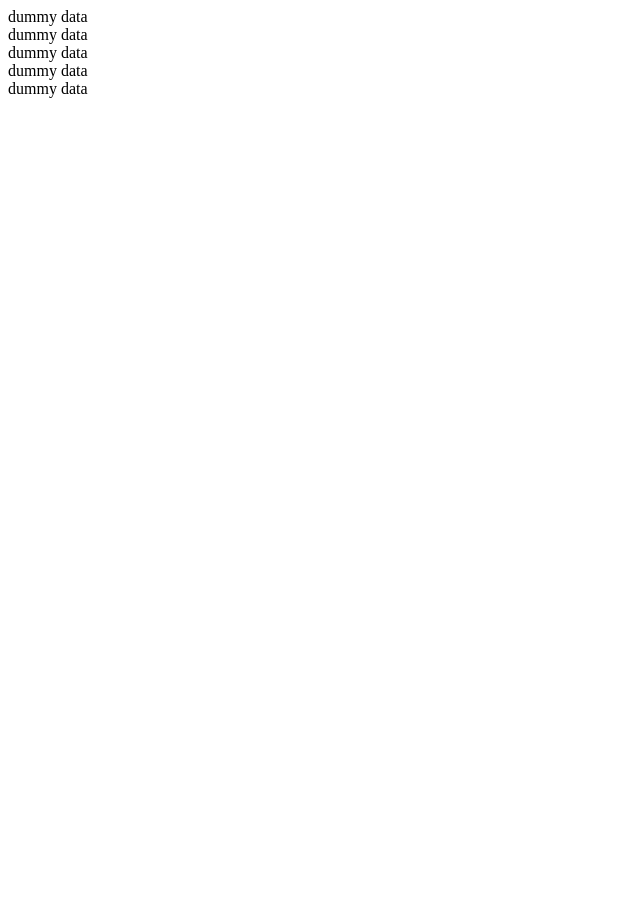
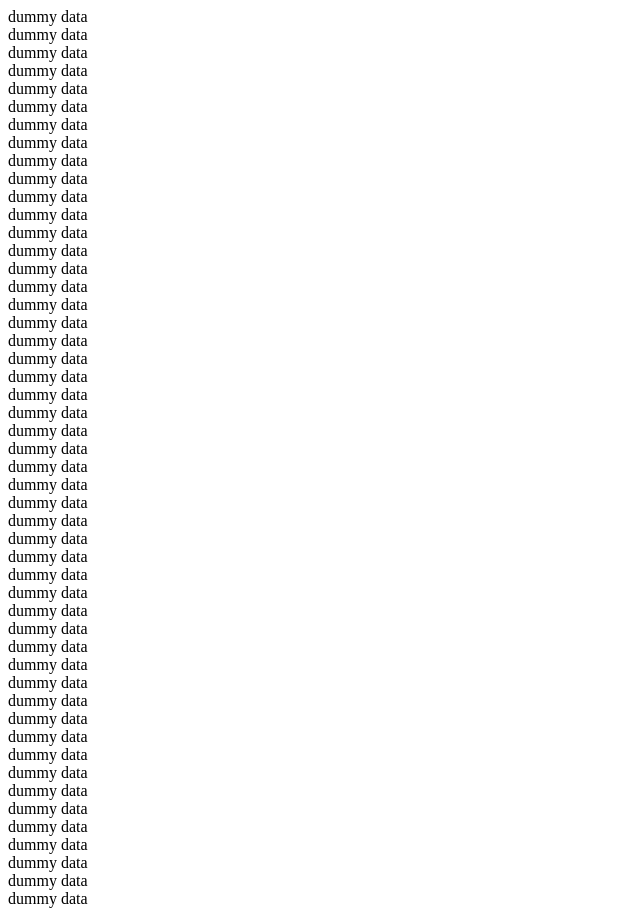
Before and after one commit to thpongue/flickr_angular, a website: page src/index.html in a window 1280 px wide. Shown: the whole page, without its empty margins (0-640 px from the left). Before the commit the page ends 800 px from the top, so only its background shows below. Drawn offline with nearby package versions, Linux system fonts and the light colour scheme; files that its build step writes are made by us from their sources.

Commit message:
Taking a leaf out of kent becks book and writing the simplest solution possible then building on it - thats another way of saying this doesn't do much at the moment

```diff
--- a/src/index.html
+++ b/src/index.html
@@ -2,7 +2,7 @@
 <html>
 	<head>
 		<meta charset="utf-8">
-		<meta http-equiv="X-UA-Compatible" content="IE=edge,chrome=1">
+		<meta http-equiv="X-UA-Compatible" content="IE=edge,chrome=">
 		<meta name="author" content="Neteffects">
 		<meta name="viewport" content="width=device-width, user-scalable=no">
 		<link href="css/styles.css" rel="stylesheet" type="text/css">
@@ -10,13 +10,94 @@
 		<script src="libs/angular.min.js"></script>
 	</head>
 	<body ng-app>
-		<div>
-			<div>
-				<div id="photoUrl1">dummy data</div>
-				<div id="postTitle1">dummy data</div>
-				<div id="postAuthor1">dummy data</div>
-				<div id="publishDate1">dummy data</div>
-				<div id="flickrLink1">dummy data</div>
+		<div id="items">
+			<div id="item1">
+				<div id="photoUrl">dummy data</div>
+				<div id="postTitle">dummy data</div>
+				<div id="postAuthor">dummy data</div>
+				<div id="publishDate">dummy data</div>
+				<div id="flickrLink">dummy data</div>
+			</div>
+		</div>
+		<div id="items">
+			<div id="item2">
+				<div id="photoUrl">dummy data</div>
+				<div id="postTitle">dummy data</div>
+				<div id="postAuthor">dummy data</div>
+				<div id="publishDate">dummy data</div>
+				<div id="flickrLink">dummy data</div>
+			</div>
+		</div>
+		<div id="items">
+			<div id="item3">
+				<div id="photoUrl">dummy data</div>
+				<div id="postTitle">dummy data</div>
+				<div id="postAuthor">dummy data</div>
+				<div id="publishDate">dummy data</div>
+				<div id="flickrLink">dummy data</div>
+			</div>
+		</div>
+		<div id="items">
+			<div id="item4">
+				<div id="photoUrl">dummy data</div>
+				<div id="postTitle">dummy data</div>
+				<div id="postAuthor">dummy data</div>
+				<div id="publishDate">dummy data</div>
+				<div id="flickrLink">dummy data</div>
+			</div>
+		</div>
+		<div id="items">
+			<div id="item5">
+				<div id="photoUrl">dummy data</div>
+				<div id="postTitle">dummy data</div>
+				<div id="postAuthor">dummy data</div>
+				<div id="publishDate">dummy data</div>
+				<div id="flickrLink">dummy data</div>
+			</div>
+		</div>
+		<div id="items">
+			<div id="item6">
+				<div id="photoUrl">dummy data</div>
+				<div id="postTitle">dummy data</div>
+				<div id="postAuthor">dummy data</div>
+				<div id="publishDate">dummy data</div>
+				<div id="flickrLink">dummy data</div>
+			</div>
+		</div>
+		<div id="items">
+			<div id="item7">
+				<div id="photoUrl">dummy data</div>
+				<div id="postTitle">dummy data</div>
+				<div id="postAuthor">dummy data</div>
+				<div id="publishDate">dummy data</div>
+				<div id="flickrLink">dummy data</div>
+			</div>
+		</div>
+		<div id="items">
+			<div id="item8">
+				<div id="photoUrl">dummy data</div>
+				<div id="postTitle">dummy data</div>
+				<div id="postAuthor">dummy data</div>
+				<div id="publishDate">dummy data</div>
+				<div id="flickrLink">dummy data</div>
+			</div>
+		</div>
+		<div id="items">
+			<div id="item9">
+				<div id="photoUrl">dummy data</div>
+				<div id="postTitle">dummy data</div>
+				<div id="postAuthor">dummy data</div>
+				<div id="publishDate">dummy data</div>
+				<div id="flickrLink">dummy data</div>
+			</div>
+		</div>
+		<div id="items">
+			<div id="item10">
+				<div id="photoUrl">dummy data</div>
+				<div id="postTitle">dummy data</div>
+				<div id="postAuthor">dummy data</div>
+				<div id="publishDate">dummy data</div>
+				<div id="flickrLink">dummy data</div>
 			</div>
 		</div>
 	</body>
```
Also changed, not shown: docs/todo.md (+1 -0 lines), tests/integration/list_view_spec.js (+27 -15 lines).
